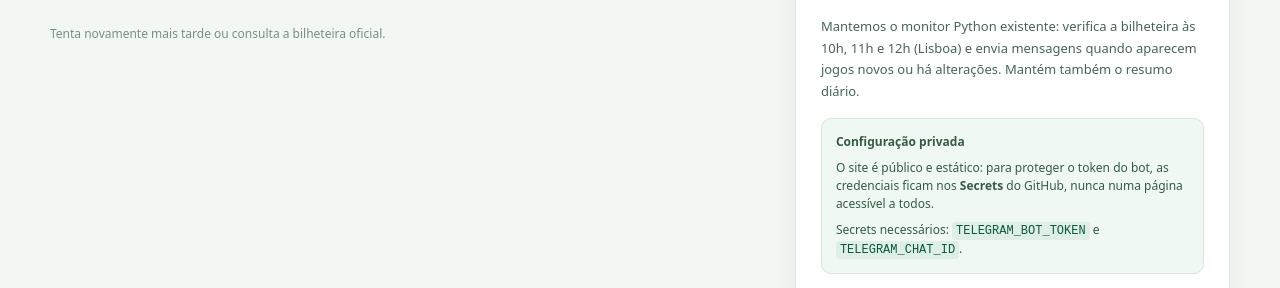
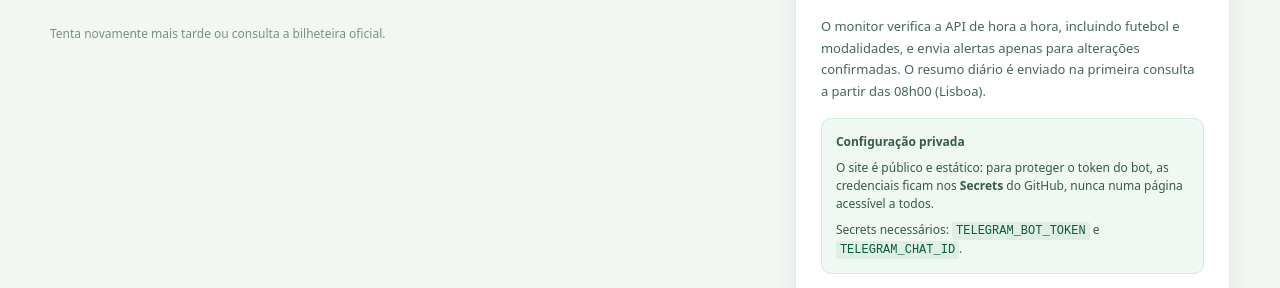
Before and after one commit to filandre1/-sporting-tickets-telegram, a plain HTML site: page pages/public/index.html in a window 1280 px wide. Shown: the part 511-799 px from the top of the page. Drawn offline with Linux system fonts and the light colour scheme; no server answers.

Commit message:
fix: update pages/public/index.html for comprehensive match status

```diff
--- a/pages/public/index.html
+++ b/pages/public/index.html
@@ -39,7 +39,7 @@
         <div><p class="eyebrow">ALERTAS AUTOMÁTICOS</p><h2 id="telegram-heading">Telegram</h2></div>
       </div>
       <p class="status ok">Os alertas são executados pelo GitHub Actions, sem servidor pago.</p>
-      <p class="panel-text">Mantemos o monitor Python existente: verifica a bilheteira às 10h, 11h e 12h (Lisboa) e envia mensagens quando aparecem jogos novos ou há alterações. Mantém também o resumo diário.</p>
+      <p class="panel-text">O monitor verifica a API de hora a hora, incluindo futebol e modalidades, e envia alertas apenas para alterações confirmadas. O resumo diário é enviado na primeira consulta a partir das 08h00 (Lisboa).</p>
       <div class="info-card">
         <strong>Configuração privada</strong>
         <p>O site é público e estático: para proteger o token do bot, as credenciais ficam nos <strong>Secrets</strong> do GitHub, nunca numa página acessível a todos.</p>
```
